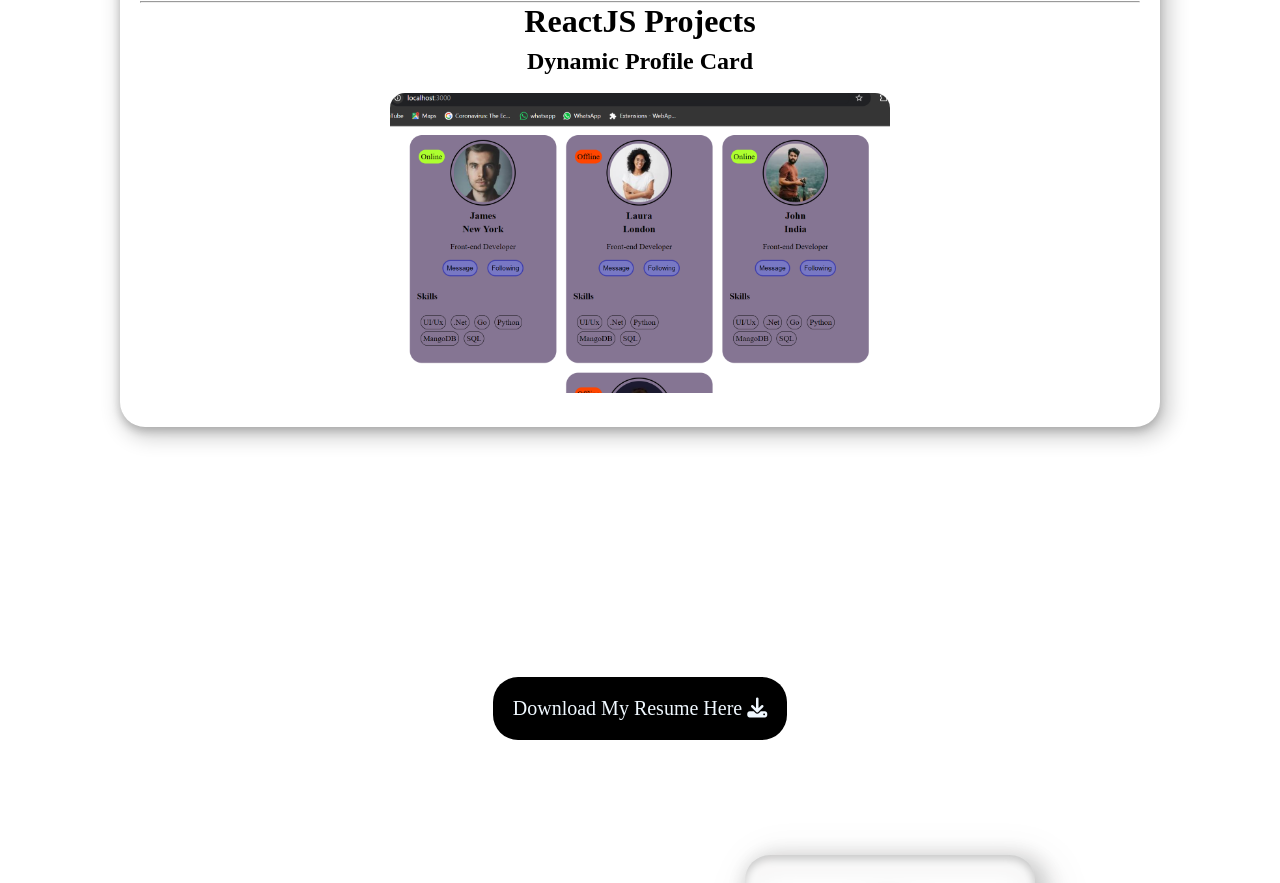
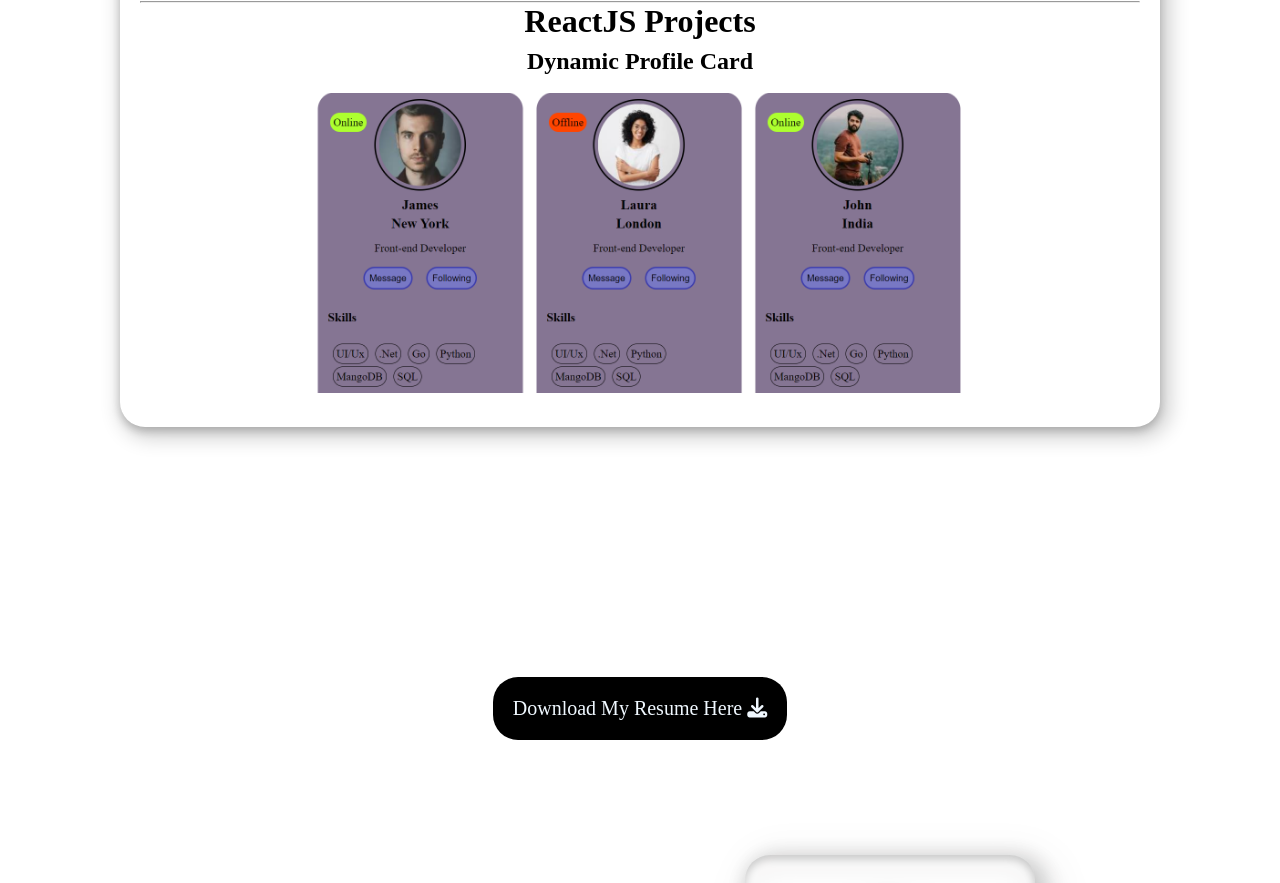
Before and after one commit to Manoj-S-mnj/My-Portfolio, a plain HTML site: page index.html in a window 1280 px wide. Shown: the part 4726-5609 px from the top of the page. Drawn offline with Linux system fonts and the light colour scheme; a web font is replaced by a local one.

Commit message:
Update index.html

```diff
--- a/index.html
+++ b/index.html
@@ -148,7 +148,7 @@
         <hr>
         <h1>ReactJS Projects</h1>
         <h2>Dynamic Profile Card</h2>
-        <img src="./images/DPC.png" alt="" style="object-fit:cover;width:500px;">
+        <img src="./images/DPC.png" alt="" style="object-fit:cover;width:700px;">
     </div>
     </div>
     <!-- CV -->
```
